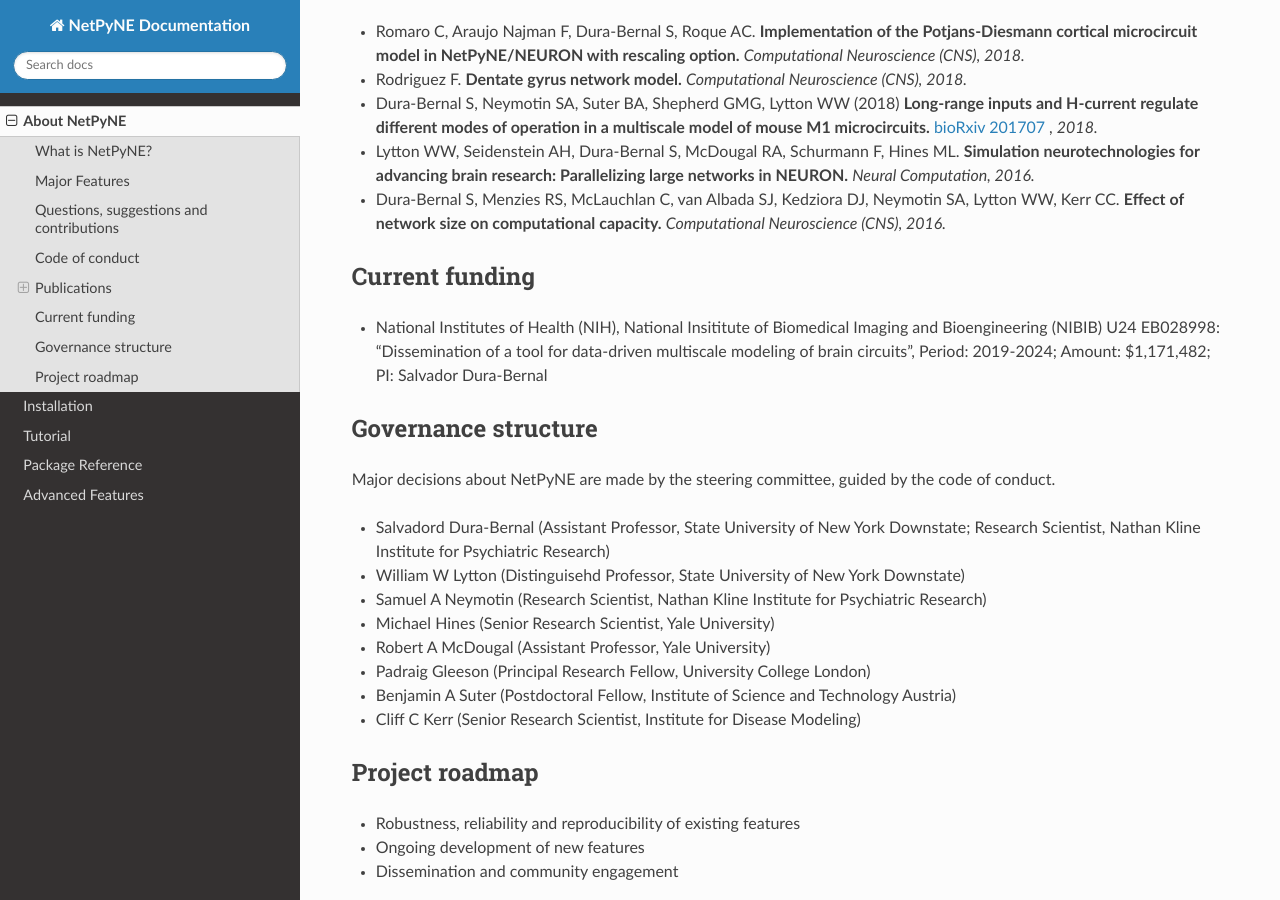
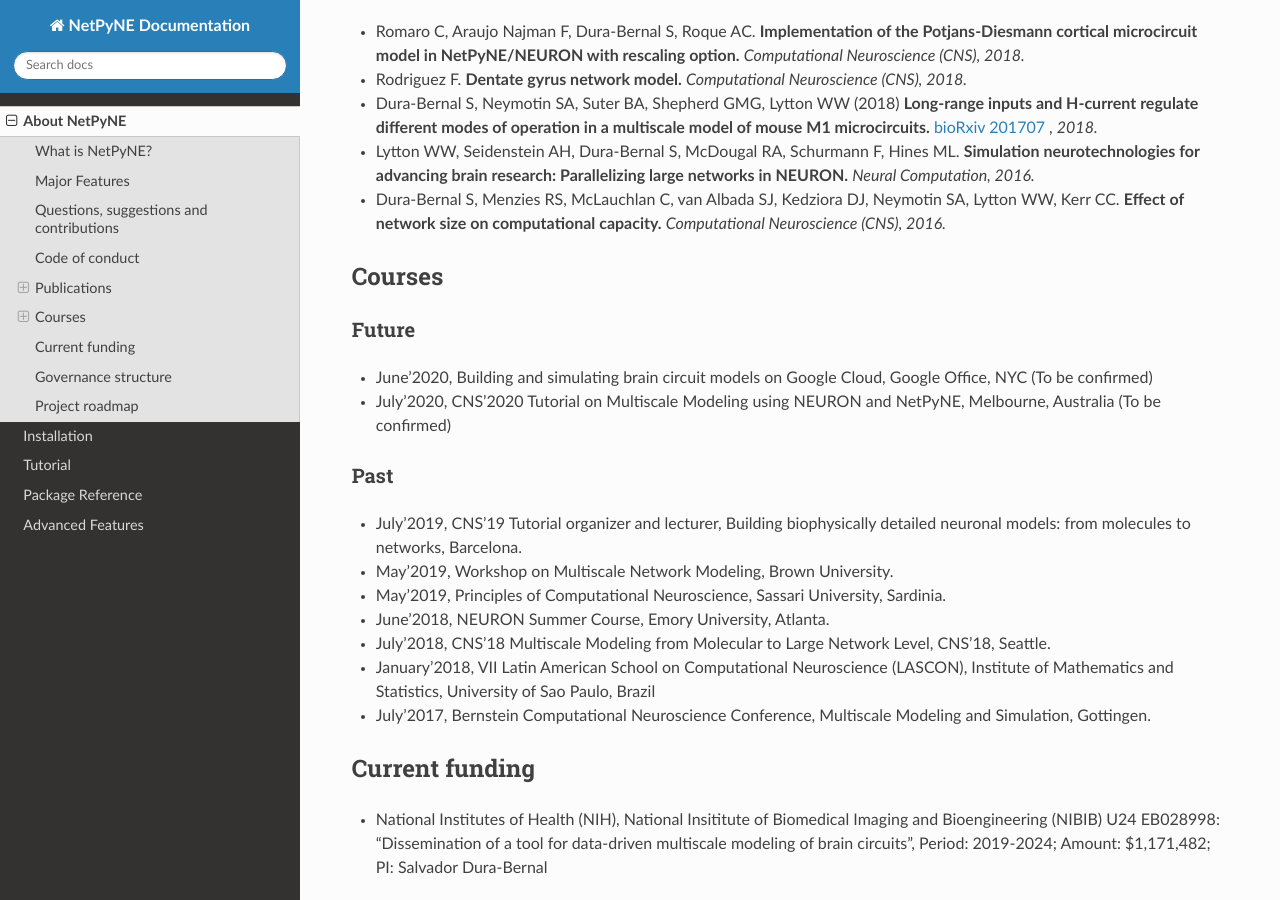
Before and after one commit to suny-downstate-medical-center/netpyne, a Sphinx documentation site: the page built from doc/source/about.rst, in a window 1280 px wide and 900 px high, scrolled down 4256 px. Built offline with Sphinx 7.4.7 and the Read the Docs theme 2.0.0, drawn with Linux system fonts in a browser that asks for light colours.

Commit message:
added courses

```diff
--- a/doc/source/about.rst
+++ b/doc/source/about.rst
@@ -144,6 +144,34 @@
 - Dura-Bernal S, Menzies RS, McLauchlan C, van Albada SJ, Kedziora DJ, Neymotin SA, Lytton WW, Kerr CC. **Effect of network size on computational capacity.** *Computational Neuroscience (CNS), 2016.*
 
 
+Courses
+------------------
+
+Future
+^^^^^^^^^^^^
+
+- June'2020, Building and simulating brain circuit models on Google Cloud, Google Office, NYC (To be confirmed)
+
+- July'2020, CNS'2020 Tutorial on Multiscale Modeling using NEURON and NetPyNE, Melbourne, Australia (To be confirmed)
+
+Past
+^^^^^^^^^
+
+- July'2019, CNS’19 Tutorial organizer and lecturer, Building biophysically detailed neuronal models: from molecules to networks, Barcelona.
+
+- May'2019,	Workshop on Multiscale Network Modeling, Brown University.
+
+- May'2019,	Principles of Computational Neuroscience, Sassari University, Sardinia.
+
+- June'2018, NEURON Summer Course, Emory University, Atlanta.
+
+- July'2018, CNS'18 Multiscale Modeling from Molecular to Large Network Level, CNS’18, Seattle.
+
+- January'2018, VII Latin American School on Computational Neuroscience (LASCON), Institute of Mathematics and Statistics, University of Sao Paulo, Brazil
+
+- July'2017, Bernstein Computational Neuroscience Conference, Multiscale Modeling and Simulation, Gottingen.
+
+
 Current funding
 ---------------------
 
```
